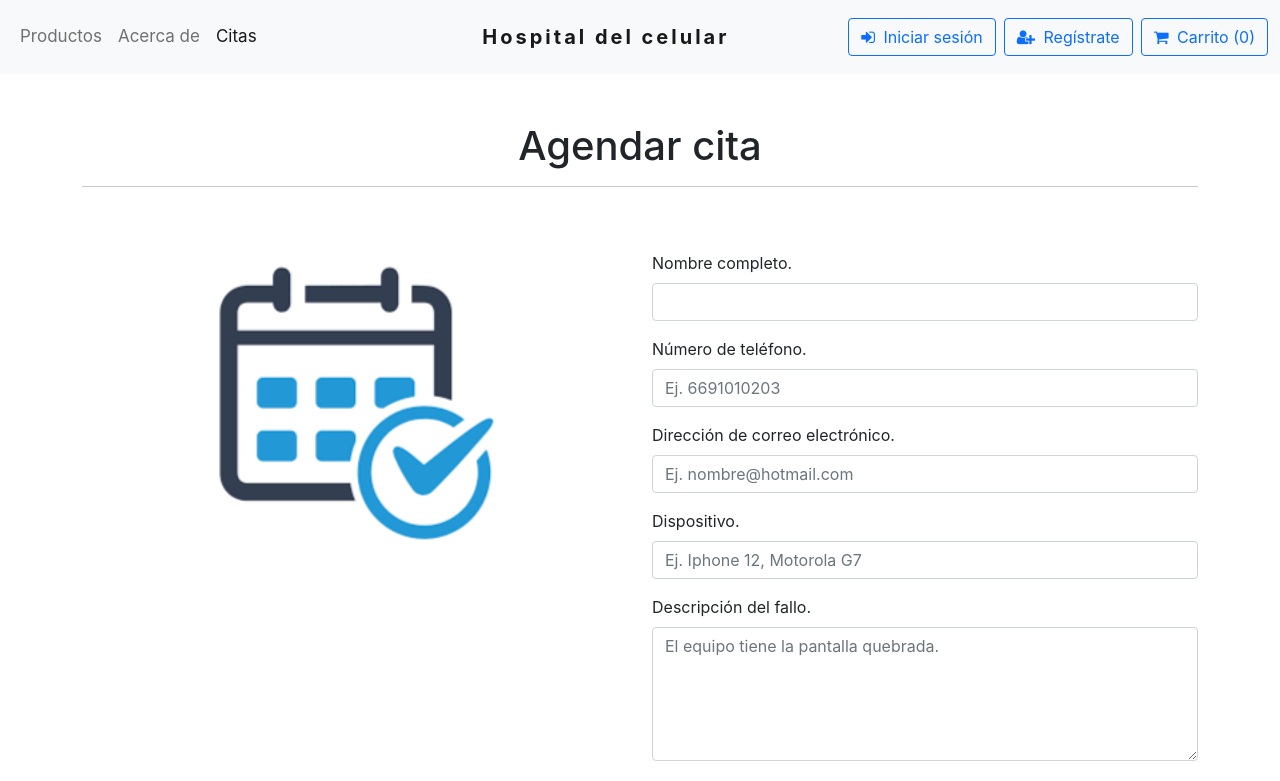
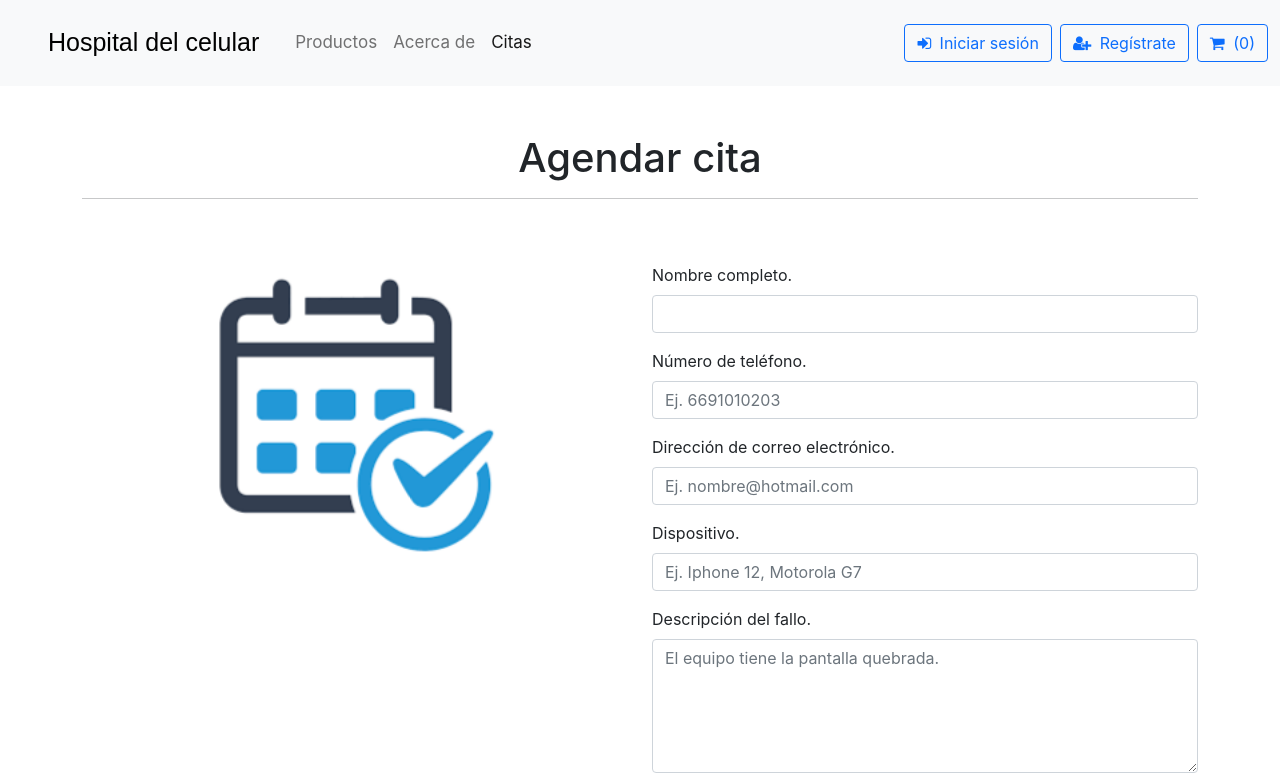
Before and after one commit to danielS2001/Proyecto-de-Octavo, a React (Create React App) app in the folder Client/: page /contact in a window 1280 px wide. Shown: the top 781 px of the page. Built offline with nearby package versions, Linux system fonts and the light colour scheme; no server answers.

Commit message:
Cambios estéticos en el header
Se cambió de posición la parte de "hospital de celular", según la recomendación de unos usuarios.

```diff
--- a/Client/src/App.css
+++ b/Client/src/App.css
@@ -50,3 +50,13 @@ table th {
   text-align: center;
   width: 3%;
 }
+.fijo
+{
+  text-align: center;
+  display: fixed;
+  width: 200px;
+  height: 20px;
+}
+.center {
+  text-align: center;
+}
--- a/Client/src/components/Header.jsx
+++ b/Client/src/components/Header.jsx
@@ -37,6 +37,10 @@ const Header = () => {
                     <button className="navbar-toggler" type="button" data-bs-toggle="collapse" data-bs-target="#navbarSupportedContent" aria-controls="navbarSupportedContent" aria-expanded="false" aria-label="Toggle navigation">
                         <span className="navbar-toggler-icon"></span>
                     </button>
+                    <NavLink className="nav-link text-primary"   to="/">
+                        <div class="container" style={{"padding-left":"20px","text":"center", "font-family":"Arial, Helvetica, sans-serif", "color":"black","font-size":"25px"}}>
+                            Hospital del celular
+                        </div></NavLink>
                     <div className="collapse navbar-collapse" id="navbarSupportedContent">
                         <ul className="navbar-nav me-auto mb-2 mb-lg-0">
                             {/* <li className="nav-item">
@@ -67,15 +71,15 @@ const Header = () => {
                                 }
                             </li>
                         </ul>
-                    <NavLink className="navbar-brand mx-auto fw-bolder"  to="/">
-                        <div class="container" style={{"padding-left":"20px","textAlign":"center"}}>
-                            Hospital del celular
-                        </div></NavLink>
+
                     {rol == '' &&
+                    <>
                     <Login/>
+                    <Signup/>
+                    </>
                     }
 
-                    <Signup/>
+
                     <CartBtn/>
 
                     {!rol == '' &&
--- a/Client/src/components/buttons/CartBtn.jsx
+++ b/Client/src/components/buttons/CartBtn.jsx
@@ -9,7 +9,7 @@ const CartBtn = () => {
     return (
         <>
             <NavLink to="/cart" className="btn btn-outline-primary ms-2">
-                <span className="fa fa-shopping-cart me-1"></span> Carrito ({state.length})
+                <span className="fa fa-shopping-cart me-1"></span> ({state.length})
             </NavLink>
         </>
     )
```
